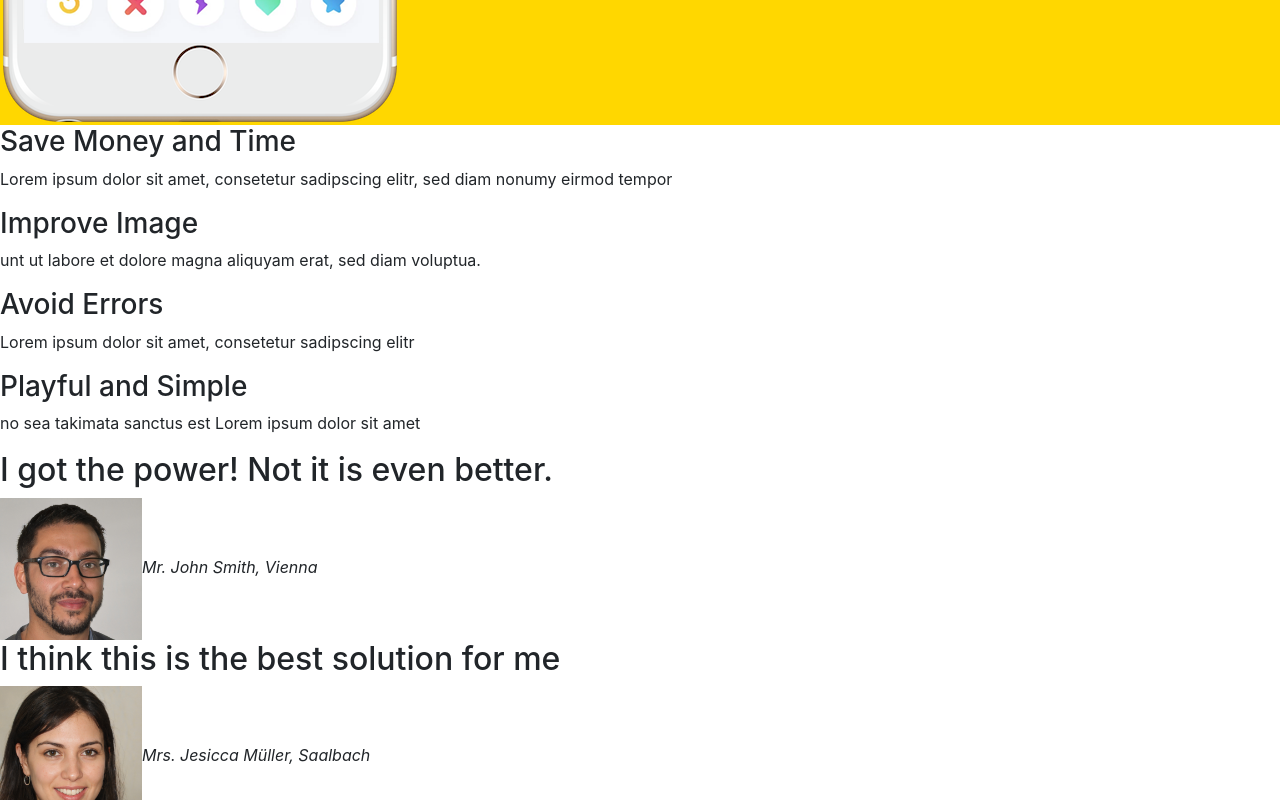
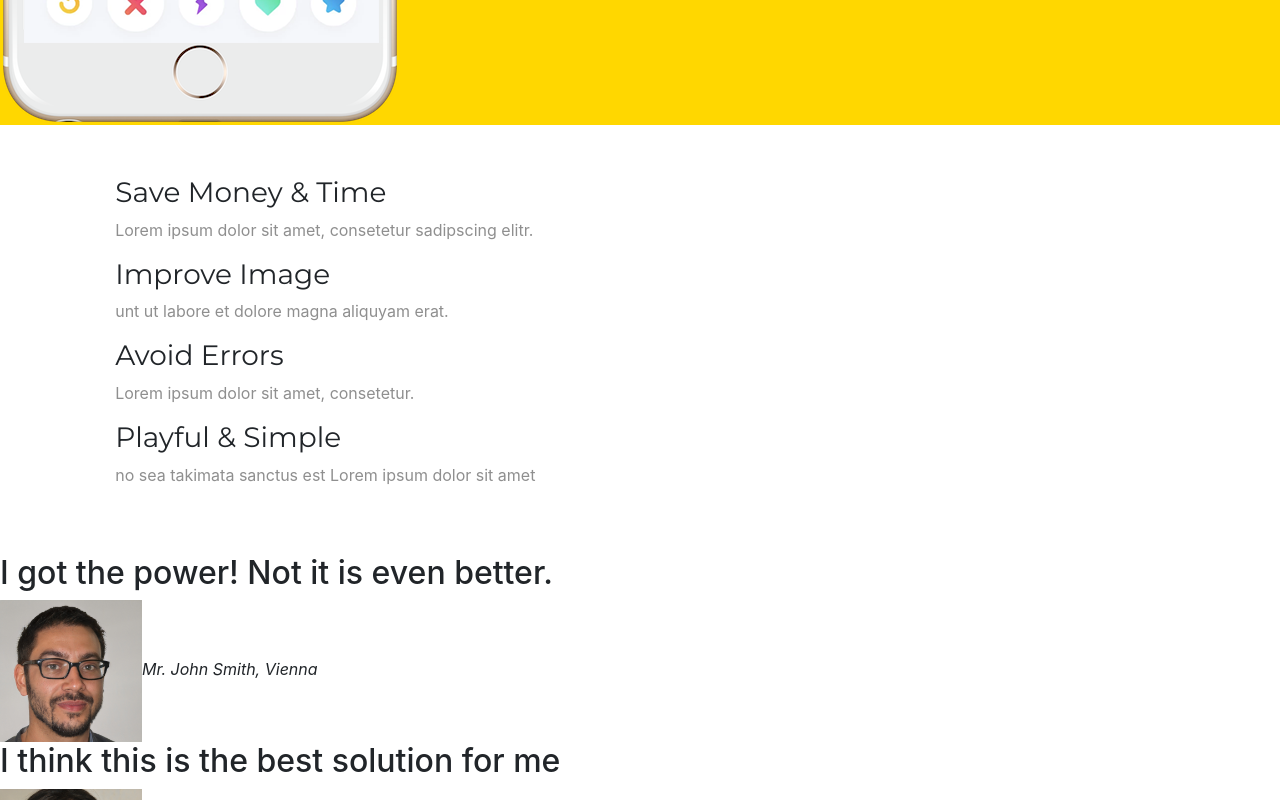
Before and after one commit to kunstloch/push-notifications-for-pwa, a Next.js app: page / in a window 1280 px wide. Shown: the part 880-1680 px from the top of the page. Built offline with nearby package versions, Linux system fonts and the light colour scheme.

Commit message:
Add styling to features

```diff
--- a/components/nav.js
+++ b/components/nav.js
@@ -25,7 +25,7 @@ const Nav = () => (
       <link href="https://fonts.googleapis.com/css2?family=Montserrat:wght@300;400;700;900&family=Ubuntu:wght@400;700&display=swap" rel="stylesheet" />
 
       {/* --- Font Awesome --- */}
-      <script defer src="https://use.fontawesome.com/releases/v5.0.7/js/all.js"></script>
+      <script defer src="https://use.fontawesome.com/releases/v5.10.1/js/all.js"></script>
 
       {/* --- Bootstrap CSS --- */}
       <link rel="stylesheet" href="https://stackpath.bootstrapcdn.com/bootstrap/4.4.1/css/bootstrap.min.css" integrity="sha384-Vkoo8x4CGsO3+Hhxv8T/Q5PaXtkKtu6ug5TOeNV6gBiFeWPGFN9MuhOf23Q9Ifjh" crossorigin="anonymous" />
--- a/css/styles.css
+++ b/css/styles.css
@@ -19,6 +19,16 @@ h1 {
   font-size: 3.5rem;
   line-height: 1.5;
 
+}
+
+h3 {
+  font-family: 'Montserrat';
+  font-weight: 700;
+
+}
+
+p {
+  color: #8f8f8f;
 }
 
 /* Navigation Bar */
@@ -56,3 +66,23 @@ h1 {
   transform: rotate(15deg);
   padding: 10px;
 }
+
+/* Features Section */
+
+#features {
+  padding: 4% 9%;
+}
+
+.feature-box {
+  text-align: center;
+  padding: 3%;
+}
+
+.icon {
+  color: #D21437;
+  margin-bottom: 1rem;
+}
+
+.icon:hover {
+  color: #a8102c;
+}
--- a/pages/index.js
+++ b/pages/index.js
@@ -41,17 +41,33 @@ export default function Home () {
 
       <section id="features">
 
-        <h3>Save Money and Time</h3>
-        <p>Lorem ipsum dolor sit amet, consetetur sadipscing elitr, sed diam nonumy eirmod tempor</p>
+      <div class="row">
 
-        <h3>Improve Image</h3>
-        <p>unt ut labore et dolore magna aliquyam erat, sed diam voluptua.</p>
+        <div class="feature-box col-lg-3">
+          <span class="fas fa-check-circle fa-4x icon" />
+          <h3> Save Money & Time</h3>
+          <p>Lorem ipsum dolor sit amet, consetetur sadipscing elitr.</p>
+        </div>
 
-        <h3>Avoid Errors </h3>
-        <p>Lorem ipsum dolor sit amet, consetetur sadipscing elitr</p>
+        <div class="feature-box col-lg-3">
+          <span class="fas fa-heart fa-4x icon" />
+          <h3>Improve Image</h3>
+          <p>unt ut labore et dolore magna aliquyam erat.</p>
+        </div>
 
-        <h3>Playful and Simple</h3>
-        <p>no sea takimata sanctus est Lorem ipsum dolor sit amet</p>
+        <div class="feature-box col-lg-3">
+          <span class="fas fa-bullseye fa-4x icon" />
+          <h3>Avoid Errors </h3>
+          <p>Lorem ipsum dolor sit amet, consetetur.</p>
+        </div>
+
+        <div class="feature-box col-lg-3">
+          <span class="fas fa-carrot fa-4x icon" />
+          <h3>Playful & Simple</h3>
+          <p>no sea takimata sanctus est Lorem ipsum dolor sit amet</p>
+        </div>
+
+      </div>
 
       </section>
 
--- a/public/sw.js
+++ b/public/sw.js
@@ -130,10 +130,10 @@ define("./sw.js",['./workbox-b90066a8'], function (workbox) { 'use strict';
     "revision": "3eefcd56d3f5bfcc8b7c33d935f42689"
   }, {
     "url": "/_next/static/runtime/webpack.js",
-    "revision": "058ca29150b048751343978cee20ed78"
+    "revision": "702a3ede91d37fbcf7aed164a2da9a06"
   }, {
     "url": "/_next/static/runtime/webpack.js.map",
-    "revision": "b1e9bbbf8d0ac2ab2aa5c462c2a7f330"
+    "revision": "6691be7f2c17e3b48e91f9291cfaac58"
   }], {
     "ignoreURLParametersMatching": [/ts/]
   });
```
Also changed, not shown: 1 other file (tests, documents, lock files or other folders).
